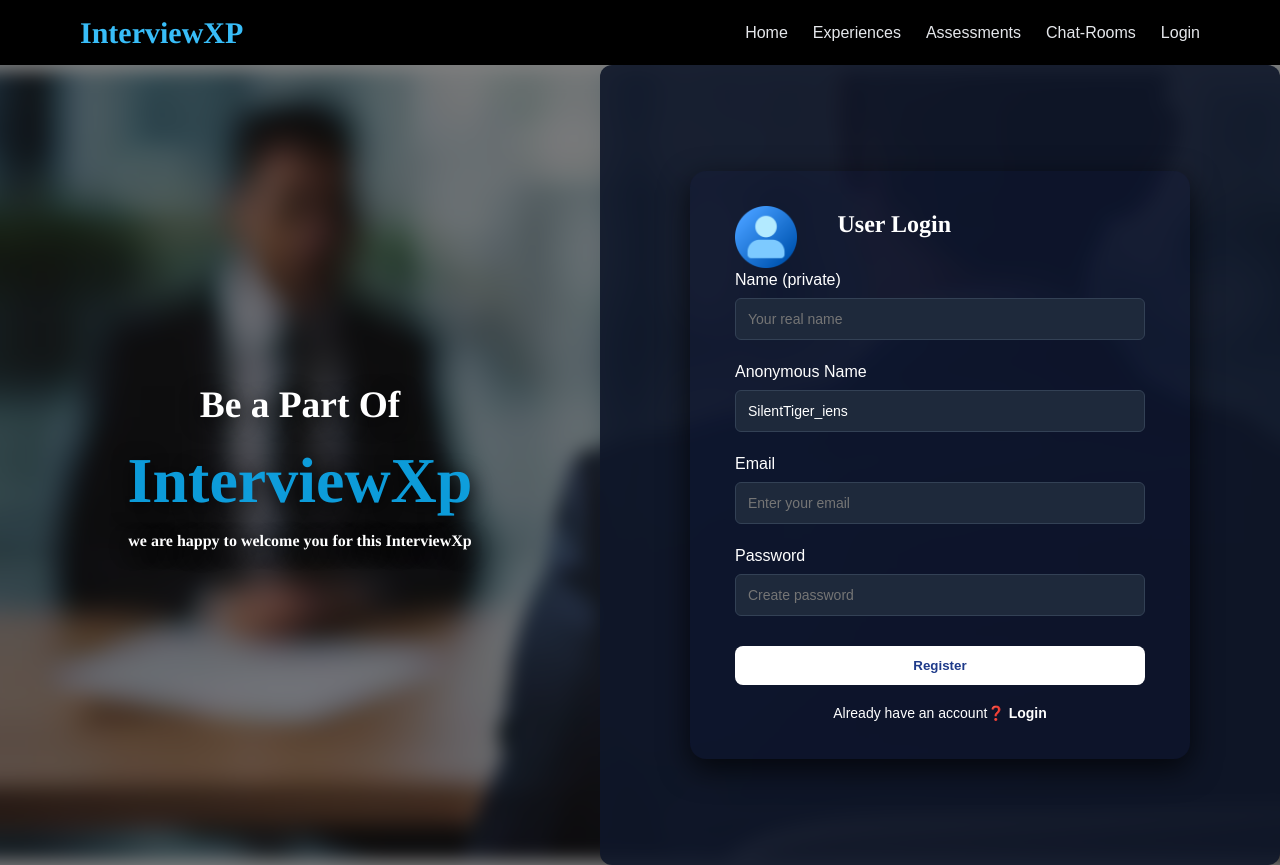
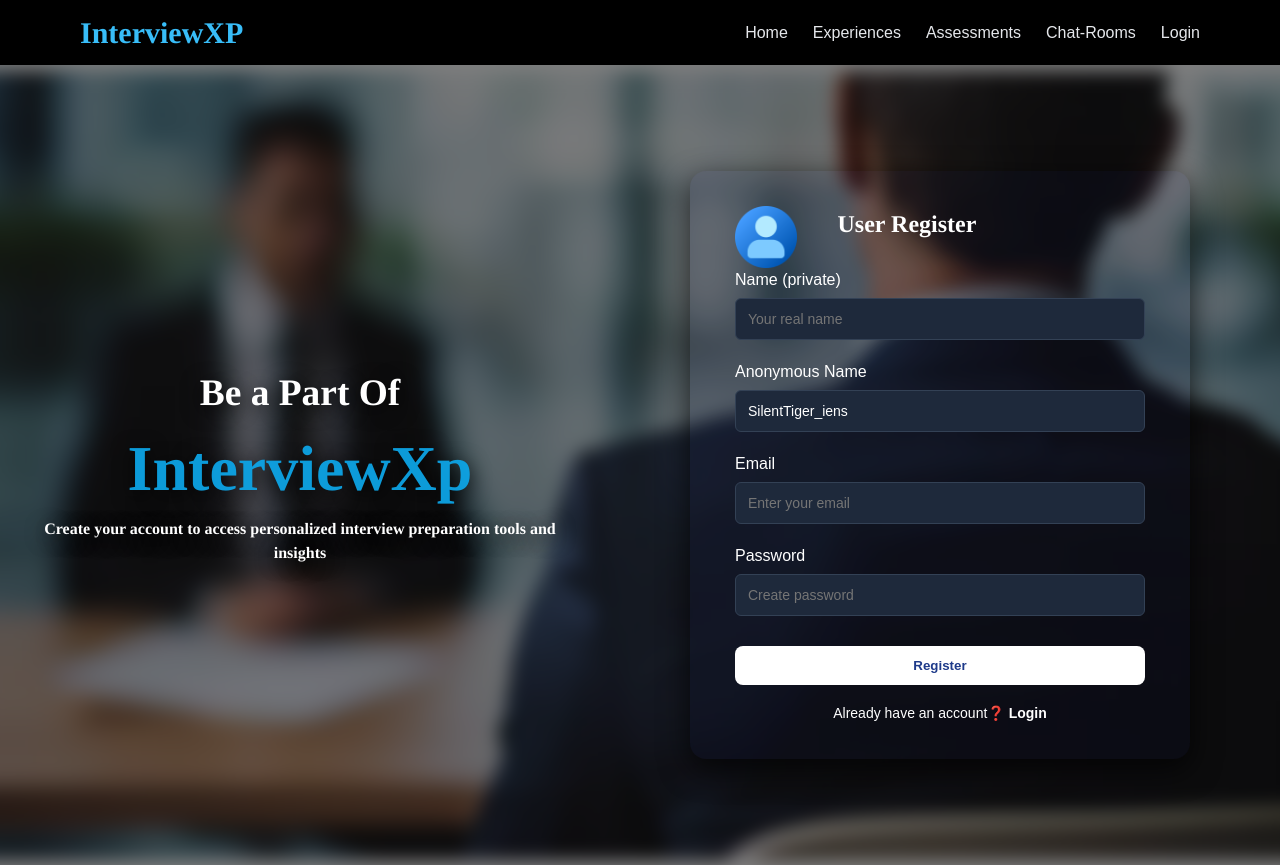
Before and after one commit to Abhi0505-kinagi/InterviewXp, a React (Vite) app in the folder client/: page /reg in a window 1280 px wide. Built offline with nearby package versions, Linux system fonts and the light colour scheme; no server answers.

Commit message:
fixed css error in production for login and register page again

```diff
--- a/client/src/Components/Login.css
+++ b/client/src/Components/Login.css
@@ -57,8 +57,8 @@
   background: transparent; /* dark glass look */
   padding: 40px;
   border-radius: 12px;
-  width: 400px;
-  max-width: 95%;
+  width: 100%;
+  max-width: 100%;
 
 }
 
--- a/client/src/Components/Login.jsx
+++ b/client/src/Components/Login.jsx
@@ -46,6 +46,7 @@ function Login({ onLogin }) {
       <div className="image-header">
         <h3 style={{fontFamily:"Times"}}>Welcome Back To</h3>
         <h1 style={{color:"rgba(13, 167, 233, 0.93)",fontFamily:"Times"}}>InterviewXp</h1>
+        <p style={{fontFamily:"Times",fontSize:"20px"}}>Sign in to continue your progress and track your interview readiness.</p>
       </div>
     </div>
 
--- a/client/src/Components/Register.css
+++ b/client/src/Components/Register.css
@@ -65,11 +65,11 @@
   justify-content: center;
   align-items: center;
   padding: 20px;
-  background: rgba(15, 23, 42, 0.9); /* dark glass look */
+  background: transparent; /* dark glass look */
   padding: 40px;
   border-radius: 12px;
-  width: 400px;
-  max-width: 95%;
+  width: 100%;
+  max-width: 100%;
 }
 
 /* Card */
@@ -173,6 +173,7 @@
 
   .register-wrapper {
     flex-direction: column;
+    background-color: rgba(15, 23, 42, 0.9);
   }
 
   /* Remove full-page blur on mobile */
@@ -204,7 +205,8 @@
   }
 
    .login-container {
-    background: rgba(15, 23, 42, 0.95);
+    background: rgba(15, 23, 42, 0.9);
+    padding: 20px;
   }
 
   .login-container input {
--- a/client/src/Components/Register.jsx
+++ b/client/src/Components/Register.jsx
@@ -81,14 +81,14 @@ function Register() {
             <div className="image-header">
                <h3 style={{fontFamily:"Times"}}>Be a Part Of</h3>
               <h1 style={{color:"rgba(13, 167, 233, 0.93)",fontFamily:"Times"}}>InterviewXp</h1>
-              <p style={{fontFamily:"Times",fontSize:"16px"}}>we are happy to welcome you for this InterviewXp</p>
+              <h3 style={{fontFamily:"Times",fontSize:"16px"}}>  Create your account to access personalized interview preparation tools and insights</h3>
             </div>
           </div>
 
           <div className="register-container">
             <div className="register-box">
               <div style={{display:"flex",gap:"10%"}}> <img src={logImg} alt="" style={{width:"15%",height:"15%"}}/>
-              <h2 style={{fontFamily:"Times"}}> User Login</h2></div>
+              <h2 style={{fontFamily:"Times"}}> User Register</h2></div>
               <form onSubmit={handleSubmit}>
                   <label>Name (private)</label>
                   <input
```
